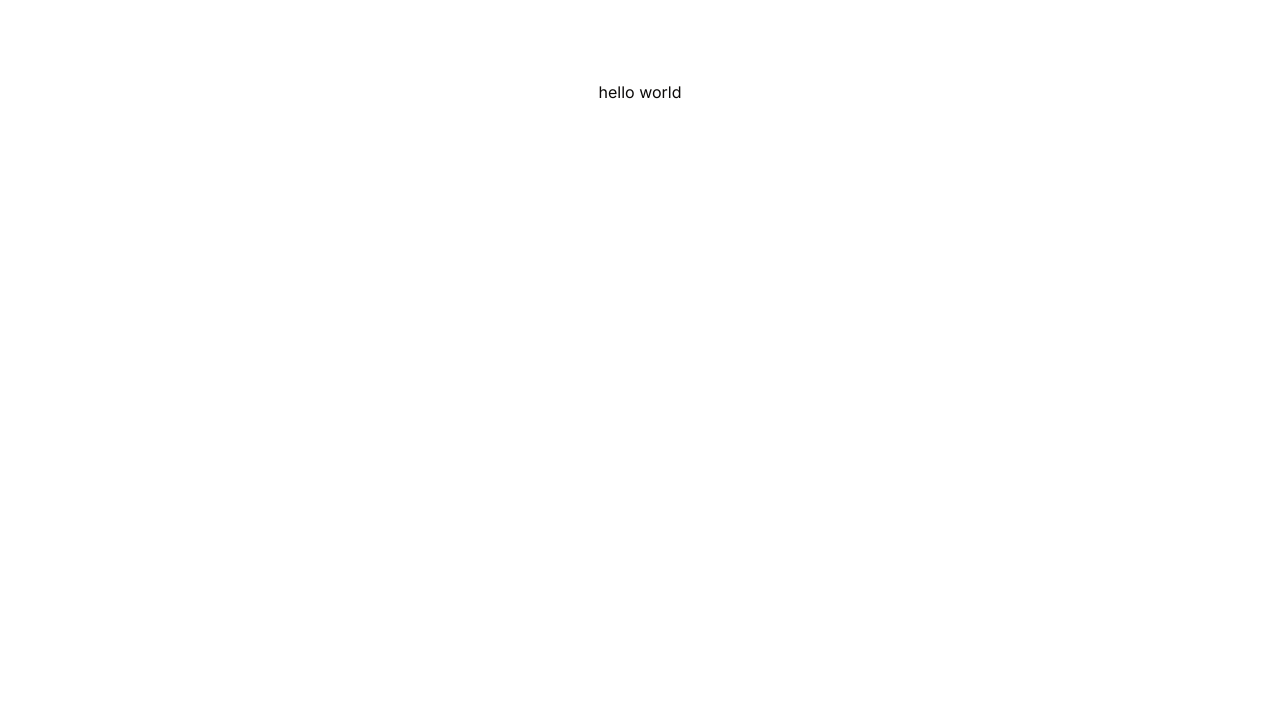
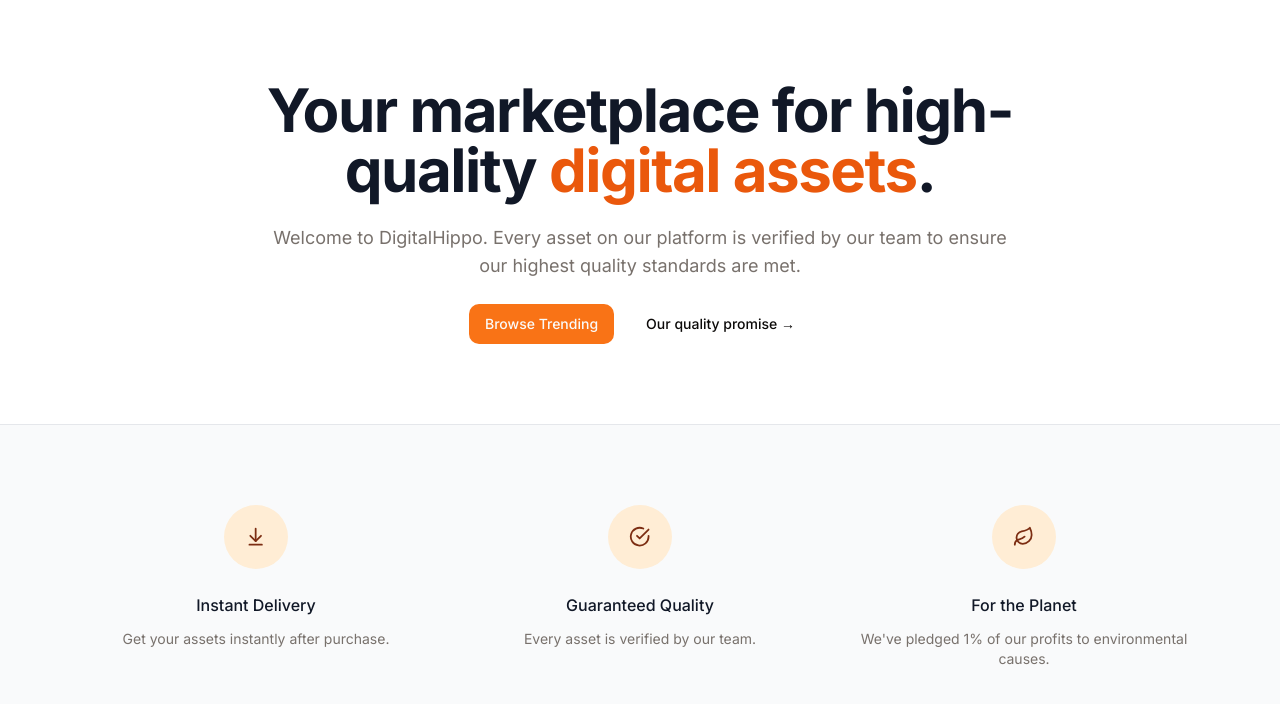
Before and after one commit to BonhommeAnthony/digitalhippo, a Next.js app: page / in a window 1280 px wide. Shown: the top 704 px of the page. Built offline with nearby package versions, Linux system fonts and the light colour scheme.

Commit message:
landing page

```diff
--- a/package.json
+++ b/package.json
@@ -9,6 +9,7 @@
     "lint": "next lint"
   },
   "dependencies": {
+    "@radix-ui/react-slot": "^1.0.2",
     "class-variance-authority": "^0.7.0",
     "clsx": "^2.1.0",
     "lucide-react": "^0.307.0",
--- a/src/app/page.tsx
+++ b/src/app/page.tsx
@@ -1,9 +1,73 @@
 import MaxWidthWrapper from "@/components/max-width-wrapper";
+import { Button, buttonVariants } from "@/components/ui/button";
+import { ArrowDownToLine, CheckCircle, Leaf } from "lucide-react";
+import Link from "next/link";
+
+const perks = [
+    {
+        name: "Instant Delivery",
+        icon: ArrowDownToLine,
+        description: "Get your assets instantly after purchase.",
+    },
+    {
+        name: "Guaranteed Quality",
+        icon: CheckCircle,
+        description: "Every asset is verified by our team.",
+    },
+    {
+        name: "For the Planet",
+        icon: Leaf,
+        description: "We've pledged 1% of our profits to environmental causes.",
+    },
+];
 
 export default function Home() {
     return (
-        <MaxWidthWrapper>
-            <div className="py-20 mx-auto text-center flex flex-col items-center max-w-3xl">hello world</div>
-        </MaxWidthWrapper>
+        <>
+            <MaxWidthWrapper>
+                <div className="py-20 mx-auto text-center flex flex-col items-center max-w-3xl">
+                    <h1 className="text-4xl font-bold tracking-tight text-gray-900 sm:text-6xl ">
+                        Your marketplace for high-quality <span className="text-orange-600">digital assets</span>.
+                    </h1>
+                    <p className="mt-6 text-lg max-w-prose text-muted-foreground">
+                        Welcome to DigitalHippo. Every asset on our platform is verified by our team to ensure our
+                        highest quality standards are met.
+                    </p>
+                    <div className="flex flex-col sm:flex-row gap-4 mt-6">
+                        <Link href="/products" className={buttonVariants()}>
+                            Browse Trending
+                        </Link>
+                        <Button variant="ghost">Our quality promise &rarr;</Button>
+                    </div>
+                </div>
+
+                {/* TODO: Add featured products */}
+            </MaxWidthWrapper>
+            <section className="border-t border-gray-200 bg-gray-50">
+                <MaxWidthWrapper className="py-20">
+                    <div
+                        className="grid grid-cols-1 gap-y-12 sm:grid-cols-2
+                     sm:gap-x-6 lg:grid-cols-3 lg:gap-x-8 lg:gap-y-0 "
+                    >
+                        {perks.map((perk) => (
+                            <div
+                                key={perk.name}
+                                className="text-center md:flex md:items-start md:text-left lg:block lg:text-center"
+                            >
+                                <div className="md:flex-shrink-0 flex justify-center ">
+                                    <div className="h-16 w-16 flex items-center justify-center rounded-full bg-orange-100 text-orange-900">
+                                        <perk.icon className="w-1/3 h-1/3" />
+                                    </div>
+                                </div>
+                                <div className="mt-6 md:ml-4 md:mt-0 lg:ml-0 lg:mt-6">
+                                    <h3 className="text-base font-medium text-gray-900">{perk.name}</h3>
+                                    <p className="mt-3 text-sm text-muted-foreground">{perk.description}</p>
+                                </div>
+                            </div>
+                        ))}
+                    </div>
+                </MaxWidthWrapper>
+            </section>
+        </>
     );
 }
--- /dev/null
+++ b/src/components/ui/button.tsx
@@ -0,0 +1,56 @@
+import * as React from "react"
+import { Slot } from "@radix-ui/react-slot"
+import { cva, type VariantProps } from "class-variance-authority"
+
+import { cn } from "@/lib/utils"
+
+const buttonVariants = cva(
+  "inline-flex items-center justify-center whitespace-nowrap rounded-md text-sm font-medium ring-offset-background transition-colors focus-visible:outline-none focus-visible:ring-2 focus-visible:ring-ring focus-visible:ring-offset-2 disabled:pointer-events-none disabled:opacity-50",
+  {
+    variants: {
+      variant: {
+        default: "bg-primary text-primary-foreground hover:bg-primary/90",
+        destructive:
+          "bg-destructive text-destructive-foreground hover:bg-destructive/90",
+        outline:
+          "border border-input bg-background hover:bg-accent hover:text-accent-foreground",
+        secondary:
+          "bg-secondary text-secondary-foreground hover:bg-secondary/80",
+        ghost: "hover:bg-accent hover:text-accent-foreground",
+        link: "text-primary underline-offset-4 hover:underline",
+      },
+      size: {
+        default: "h-10 px-4 py-2",
+        sm: "h-9 rounded-md px-3",
+        lg: "h-11 rounded-md px-8",
+        icon: "h-10 w-10",
+      },
+    },
+    defaultVariants: {
+      variant: "default",
+      size: "default",
+    },
+  }
+)
+
+export interface ButtonProps
+  extends React.ButtonHTMLAttributes<HTMLButtonElement>,
+    VariantProps<typeof buttonVariants> {
+  asChild?: boolean
+}
+
+const Button = React.forwardRef<HTMLButtonElement, ButtonProps>(
+  ({ className, variant, size, asChild = false, ...props }, ref) => {
+    const Comp = asChild ? Slot : "button"
+    return (
+      <Comp
+        className={cn(buttonVariants({ variant, size, className }))}
+        ref={ref}
+        {...props}
+      />
+    )
+  }
+)
+Button.displayName = "Button"
+
+export { Button, buttonVariants }
```
Also changed, not shown: 1 other file (tests, documents, lock files or other folders).
